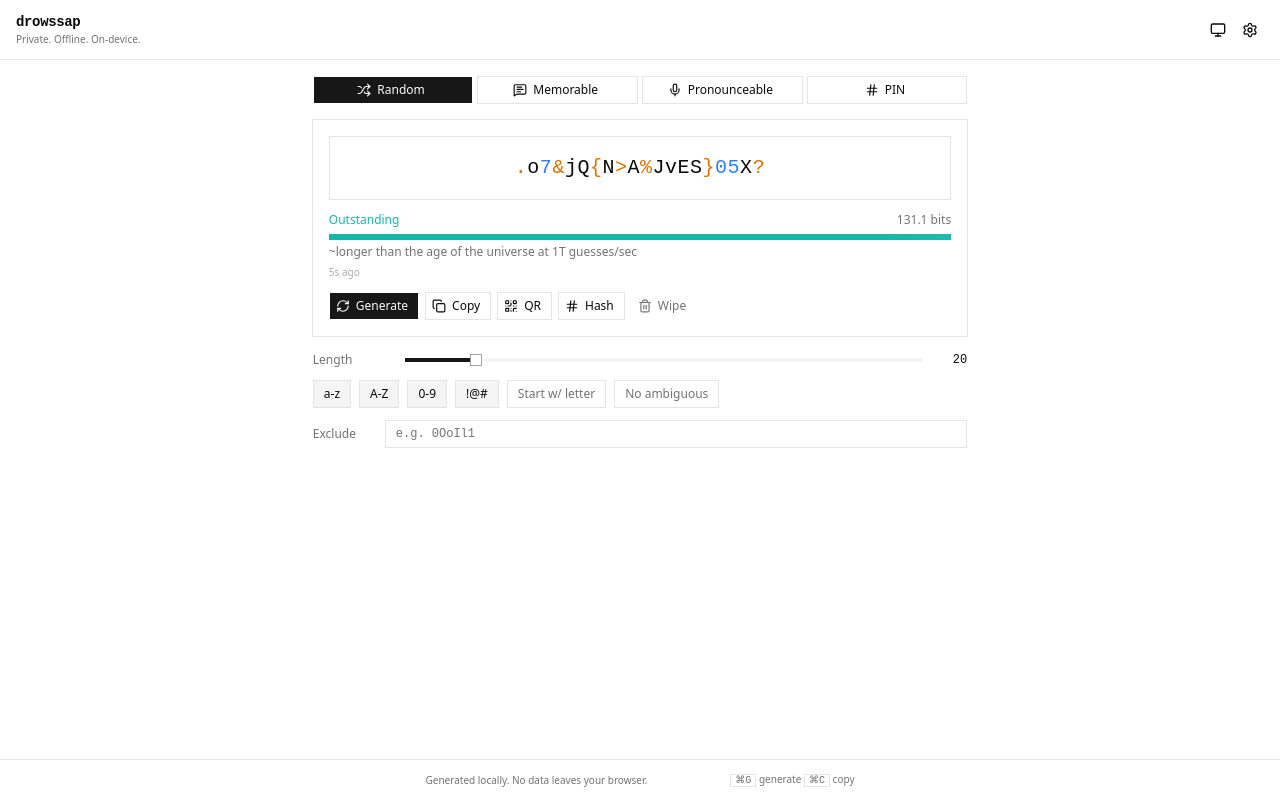
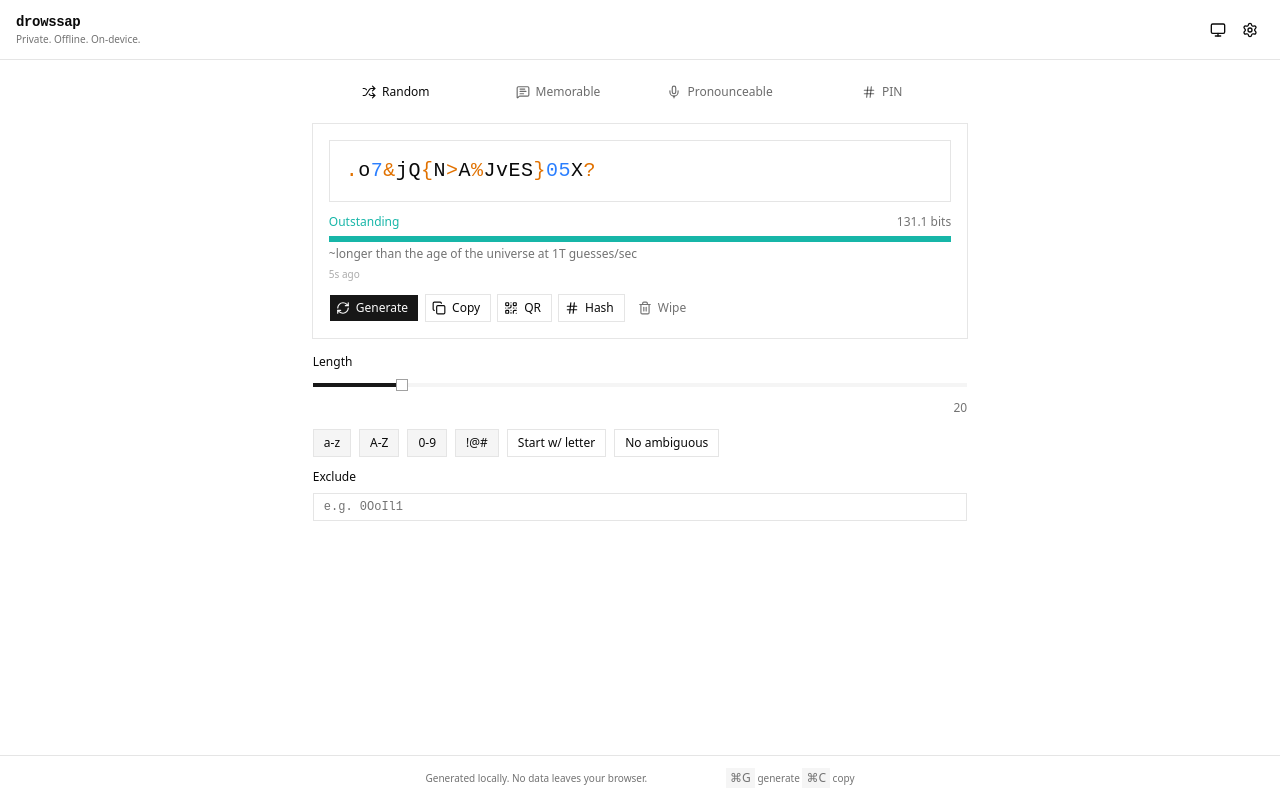
Before and after one commit to JMRBDev/drowssap, a React (Vite) app: page / in a window 1280 px wide. Built offline with nearby package versions, Linux system fonts and the light colour scheme.

Commit message:
feat: update components with new UI elements and improve settings management

```diff
--- a/src/App.tsx
+++ b/src/App.tsx
@@ -15,6 +15,8 @@ import { HashModal } from "@/components/HashModal"
 import { SettingsSheet } from "@/components/SettingsSheet"
 import { Button } from "@/components/ui/button"
 import { Card, CardContent } from "@/components/ui/card"
+import { Kbd } from "@/components/ui/kbd"
+import { Alert } from "@/components/ui/alert"
 import { sharePassword } from "@/lib/share"
 import { playGenerateSound } from "@/lib/sound"
 import { validateCharsetOptions } from "@/lib/charsets"
@@ -36,11 +38,7 @@ import {
 
 export function App() {
   const { settings, updateSettings } = useSettings()
-  const {
-    activeResult,
-    generate,
-    clearActive,
-  } = useGenerator()
+  const { activeResult, generate, clearActive } = useGenerator()
   const { presets, addPreset, removePreset, updatePresetName } = usePresets()
   const { copied, copy, clearCopied } = useClipboard()
   const { hash, formattedHash, generateAndShow, clear: clearHash } = useHash()
@@ -215,7 +213,6 @@ export function App() {
               <div className="flex flex-col gap-1">
                 <StrengthBar
                   entropyBits={activeResult.entropyBits}
-                  mode={settings.mode}
                 />
                 <CrackTimeDisplay
                   crackTimeEstimate={activeResult.crackTimeEstimate}
@@ -253,9 +250,12 @@ export function App() {
                 {copied ? "Copied!" : "Copy"}
               </Button>
               {copyFailed ? (
-                <span className="self-center text-xs text-destructive">
+                <Alert
+                  variant="destructive"
+                  className="self-center px-2 py-1 text-xs"
+                >
                   {copyFailed}
-                </span>
+                </Alert>
               ) : null}
               {activeResult && (
                 <>
@@ -313,9 +313,7 @@ export function App() {
         <div className="mx-auto flex max-w-[75ch] items-center justify-between text-[10px] text-muted-foreground">
           <span>Generated locally. No data leaves your browser.</span>
           <span>
-            <kbd className="rounded-none border px-1 font-mono">⌘G</kbd>{" "}
-            generate{" "}
-            <kbd className="rounded-none border px-1 font-mono">⌘C</kbd> copy
+            <Kbd>⌘G</Kbd> generate <Kbd>⌘C</Kbd> copy
           </span>
         </div>
       </footer>
--- a/src/components/HashModal.tsx
+++ b/src/components/HashModal.tsx
@@ -6,6 +6,7 @@ import {
   DialogDescription,
 } from "@/components/ui/dialog"
 import { Button } from "@/components/ui/button"
+import { Skeleton } from "@/components/ui/skeleton"
 import { Copy, Check } from "lucide-react"
 import { useState, useCallback } from "react"
 
@@ -51,9 +52,7 @@ export function HashModal({
               {formattedHash}
             </div>
           ) : (
-            <div className="text-sm text-muted-foreground">
-              Generating hash...
-            </div>
+            <Skeleton className="h-16 w-full" />
           )}
           <div className="flex items-center justify-between">
             <p className="text-xs text-muted-foreground">
--- a/src/components/ModeSelector.tsx
+++ b/src/components/ModeSelector.tsx
@@ -1,5 +1,4 @@
-import { Button } from "@/components/ui/button"
-import { cn } from "@/lib/utils"
+import { Tabs, TabsList, TabsTrigger } from "@/components/ui/tabs"
 import type { GeneratorMode } from "@/lib/types"
 import { isWordlistAvailable } from "@/lib/generator/memorable"
 import { Shuffle, MessageSquareText, Mic, Hash } from "lucide-react"
@@ -39,33 +38,24 @@ export function ModeSelector({
   className,
 }: ModeSelectorProps) {
   return (
-    <div
-      className={cn("flex flex-col gap-1", className)}
-      role="radiogroup"
-      aria-label="Password mode"
+    <Tabs
+      value={activeMode}
+      onValueChange={(v) => onModeChange(v as GeneratorMode)}
+      className={className}
     >
-      <div className="flex gap-1">
+      <TabsList className="w-full bg-background">
         {MODES.map(({ mode, label, icon: Icon, disabled, disabledReason }) => (
-          <Button
+          <TabsTrigger
             key={mode}
-            variant={activeMode === mode ? "default" : "outline"}
-            size="sm"
-            className={cn(
-              "flex-1 gap-1.5",
-              activeMode === mode && "shadow-none",
-              disabled && "opacity-50"
-            )}
-            onClick={() => !disabled && onModeChange(mode)}
+            value={mode}
             disabled={disabled}
-            role="radio"
-            aria-checked={activeMode === mode}
             title={disabledReason}
           >
             <Icon className="size-3.5" data-icon="inline-start" />
             <span className="hidden sm:inline">{label}</span>
-          </Button>
+          </TabsTrigger>
         ))}
-      </div>
-    </div>
+      </TabsList>
+    </Tabs>
   )
 }
--- a/src/components/PasswordDisplay.tsx
+++ b/src/components/PasswordDisplay.tsx
@@ -82,18 +82,20 @@ export function PasswordDisplay({
   return (
     <div
       className={cn(
-        "flex min-h-16 items-center justify-center rounded-none border border-border bg-background px-4 py-3 font-mono text-xl leading-relaxed tracking-wide break-all transition-colors",
+        "overflow-x-auto border bg-background py-4 font-mono text-xl tracking-wide",
         className
       )}
       role="textbox"
       aria-label="Generated password"
       aria-readonly="true"
     >
-      {segments.map(({ char, type, key }) => (
-        <span key={key} className={cn(CHAR_COLORS[type])}>
-          {char === " " ? "\u00A0" : char}
-        </span>
-      ))}
+      <div className="flex w-max items-center justify-center px-4">
+        {segments.map(({ char, type, key }) => (
+          <span key={key} className={cn(CHAR_COLORS[type])}>
+            {char === " " ? "\u00A0" : char}
+          </span>
+        ))}
+      </div>
       {compositionDescription ? (
         <span className="sr-only">{compositionDescription}</span>
       ) : null}
--- a/src/components/QuickControls.tsx
+++ b/src/components/QuickControls.tsx
@@ -1,6 +1,14 @@
 import { Slider } from "@/components/ui/slider"
 import { Input } from "@/components/ui/input"
 import { ToggleGroup, ToggleGroupItem } from "@/components/ui/toggle-group"
+import { Toggle } from "@/components/ui/toggle"
+import { Alert } from "@/components/ui/alert"
+import {
+  Field,
+  FieldLabel,
+  FieldContent,
+  FieldDescription,
+} from "@/components/ui/field"
 import { cn } from "@/lib/utils"
 import type { Settings } from "@/lib/types"
 import { validateCharsetOptions } from "@/lib/charsets"
@@ -59,22 +67,21 @@ function SliderControl({
   onChange: (value: number) => void
 }) {
   return (
-    <div className="flex items-center gap-3">
-      <span className="w-20 shrink-0 text-xs text-muted-foreground">
-        {label}
-      </span>
+    <Field className="items-center gap-3">
+      <FieldLabel>{label}</FieldLabel>
+      <FieldContent>
         <Slider
           value={[value]}
           min={min}
           max={max}
           step={1}
           onValueChange={([v]) => onChange(v)}
-        className="flex-1"
         />
-      <span className="w-8 text-right font-mono text-xs tabular-nums">
+      </FieldContent>
+      <FieldDescription className="text-end tabular-nums">
         {value}
-      </span>
-    </div>
+      </FieldDescription>
+    </Field>
   )
 }
 
@@ -105,68 +112,93 @@ function RandomControls({
         onChange={(v) => onSettingsChange({ random: { ...s, length: v } })}
       />
       {!validation.valid && (
-        <div className="rounded-none border border-destructive/30 bg-destructive/5 px-3 py-2 text-xs text-destructive">
+        <Alert variant="destructive" className="px-3 py-2 text-xs">
           {validation.warnings.join(". ")}
-        </div>
+        </Alert>
       )}
       <div className="flex flex-wrap gap-2">
-        <ButtonToggle
-          label="a-z"
+        <Toggle
+          variant="outline"
+          size="sm"
           pressed={s.includeLower}
           onPressedChange={(v) =>
             onSettingsChange({ random: { ...s, includeLower: v } })
           }
-        />
-        <ButtonToggle
-          label="A-Z"
+        >
+          a-z
+        </Toggle>
+        <Toggle
+          variant="outline"
+          size="sm"
           pressed={s.includeUpper}
           onPressedChange={(v) =>
             onSettingsChange({ random: { ...s, includeUpper: v } })
           }
-        />
-        <ButtonToggle
-          label="0-9"
+        >
+          A-Z
+        </Toggle>
+        <Toggle
+          variant="outline"
+          size="sm"
           pressed={s.includeNumbers}
           onPressedChange={(v) =>
             onSettingsChange({ random: { ...s, includeNumbers: v } })
           }
-        />
-        <ButtonToggle
-          label="!@#"
+        >
+          0-9
+        </Toggle>
+        <Toggle
+          variant="outline"
+          size="sm"
           pressed={s.includeSymbols}
           onPressedChange={(v) =>
             onSettingsChange({ random: { ...s, includeSymbols: v } })
           }
-        />
-        <ButtonToggle
-          label="Start w/ letter"
+        >
+          !@#
+        </Toggle>
+        <Toggle
+          variant="outline"
+          size="sm"
           pressed={s.startWithLetter}
           disabled={!canStartWithLetter}
           onPressedChange={(v) =>
             onSettingsChange({ random: { ...s, startWithLetter: v } })
           }
-        />
-        <ButtonToggle
-          label="No ambiguous"
+        >
+          Start w/ letter
+        </Toggle>
+        <Toggle
+          variant="outline"
+          size="sm"
           pressed={s.excludeAmbiguous}
           onPressedChange={(v) =>
             onSettingsChange({ random: { ...s, excludeAmbiguous: v } })
           }
-        />
+        >
+          No ambiguous
+        </Toggle>
       </div>
       {!canStartWithLetter && (
         <p className="text-[11px] text-muted-foreground">
           Enable lowercase or uppercase letters to use start-with-letter.
         </p>
       )}
-      <InlineInputRow
-        label="Exclude"
+      <Field>
+        <FieldLabel>Exclude</FieldLabel>
+        <FieldContent>
+          <Input
             value={s.customExclusions}
-        onChange={(value) =>
-          onSettingsChange({ random: { ...s, customExclusions: value } })
-        }
+            onChange={(event) => {
+              onSettingsChange({
+                random: { ...s, customExclusions: event.target.value },
+              })
+            }}
             placeholder="e.g. 0OoIl1"
+            className="h-7 font-mono text-xs"
           />
+        </FieldContent>
+      </Field>
     </>
   )
 }
@@ -212,7 +244,7 @@ function MemorableControls({
           </ToggleGroup>
         </div>
         <div className="flex items-center gap-1.5">
-          <span className="text-xs text-muted-foreground">Sep:</span>
+          <span className="text-xs text-muted-foreground">Separator:</span>
           <ToggleGroup
             type="single"
             value={s.separator}
@@ -237,29 +269,40 @@ function MemorableControls({
             <ToggleGroupItem value="space">⎵</ToggleGroupItem>
             <ToggleGroupItem value="dot">.</ToggleGroupItem>
             <ToggleGroupItem value="underscore">_</ToggleGroupItem>
-            <ToggleGroupItem value="custom">...</ToggleGroupItem>
+            <ToggleGroupItem value="custom">Custom</ToggleGroupItem>
           </ToggleGroup>
         </div>
-        <ButtonToggle
-          label="Leet"
+        <Toggle
+          variant="outline"
+          size="sm"
           pressed={s.leet}
           onPressedChange={(v) =>
             onSettingsChange({ memorable: { ...s, leet: v } })
           }
-        />
+        >
+          L33t syntax
+        </Toggle>
       </div>
       {s.separator === "custom" && (
-        <InlineInputRow
-          label="Custom sep"
+        <Field>
+          <FieldLabel>Custom separator</FieldLabel>
+          <FieldContent>
+            <Input
               value={s.customSeparator}
-          onChange={(value) =>
+              onChange={(event) => {
                 onSettingsChange({
-              memorable: { ...s, customSeparator: value.slice(0, 8) },
+                  memorable: {
+                    ...s,
+                    customSeparator: event.target.value.slice(0, 8),
+                  },
                 })
-          }
+              }}
               placeholder="Custom (max 8)"
               maxLength={8}
+              className="h-7 font-mono text-xs"
             />
+          </FieldContent>
+        </Field>
       )}
     </>
   )
@@ -307,36 +350,51 @@ function PronounceableControls({
             <ToggleGroupItem value="mixed">AbC</ToggleGroupItem>
           </ToggleGroup>
         </div>
-        <ButtonToggle
-          label="Numbers"
+        <Toggle
+          variant="outline"
+          size="sm"
           pressed={s.includeNumbers}
           onPressedChange={(v) =>
             onSettingsChange({ pronounceable: { ...s, includeNumbers: v } })
           }
-        />
-        <ButtonToggle
-          label="Symbols"
+        >
+          Numbers
+        </Toggle>
+        <Toggle
+          variant="outline"
+          size="sm"
           pressed={s.includeSymbols}
           onPressedChange={(v) =>
             onSettingsChange({ pronounceable: { ...s, includeSymbols: v } })
           }
-        />
-        <ButtonToggle
-          label="No ambiguous"
+        >
+          Symbols
+        </Toggle>
+        <Toggle
+          variant="outline"
+          size="sm"
           pressed={s.excludeAmbiguous}
           onPressedChange={(v) =>
             onSettingsChange({ pronounceable: { ...s, excludeAmbiguous: v } })
           }
-        />
+        >
+          No ambiguous
+        </Toggle>
       </div>
-      <InlineInputRow
-        label="Exclude"
+      <Field>
+        <FieldLabel>Exclude</FieldLabel>
+        <FieldContent>
+          <Input
             value={s.customExclusions}
-        onChange={(value) =>
-          onSettingsChange({ pronounceable: { ...s, customExclusions: value } })
-        }
+            onChange={(event) => {
+              onSettingsChange({
+                pronounceable: { ...s, customExclusions: event.target.value },
+              })
+            }}
             placeholder="e.g. 0OoIl1"
           />
+        </FieldContent>
+      </Field>
     </>
   )
 }
@@ -359,63 +417,3 @@ function PinControls({
     />
   )
 }
-
-function InlineInputRow({
-  label,
-  value,
-  onChange,
-  placeholder,
-  maxLength,
-}: {
-  label: string
-  value: string
-  onChange: (value: string) => void
-  placeholder: string
-  maxLength?: number
-}) {
-  return (
-    <div className="flex items-center gap-2">
-      <span className="w-16 shrink-0 text-xs text-muted-foreground">
-        {label}
-      </span>
-      <Input
-        value={value}
-        onChange={(e) => onChange(e.target.value)}
-        placeholder={placeholder}
-        className="h-7 font-mono text-xs"
-        maxLength={maxLength}
-      />
-    </div>
-  )
-}
-
-function ButtonToggle({
-  label,
-  pressed,
-  disabled = false,
-  onPressedChange,
-}: {
-  label: string
-  pressed: boolean
-  disabled?: boolean
-  onPressedChange: (pressed: boolean) => void
-}) {
-  return (
-    <button
-      type="button"
-      role="switch"
-      aria-checked={pressed}
-      disabled={disabled}
-      onClick={() => onPressedChange(!pressed)}
-      className={cn(
-        "inline-flex h-7 items-center justify-center border px-2.5 text-xs font-medium transition-all select-none",
-        pressed
-          ? "border-input bg-muted text-foreground"
-          : "border-border bg-background text-muted-foreground hover:bg-muted/50 hover:text-foreground",
-        disabled && "pointer-events-none opacity-50"
-      )}
-    >
-      {label}
-    </button>
-  )
-}
--- a/src/components/StrengthBar.tsx
+++ b/src/components/StrengthBar.tsx
@@ -1,25 +1,17 @@
 import { cn } from "@/lib/utils"
+import { Progress } from "@/components/ui/progress"
 import { getStrengthTier } from "@/lib/strength"
-import type { GeneratorMode } from "@/lib/types"
 
 type StrengthBarProps = {
   entropyBits: number
-  mode?: GeneratorMode
   className?: string
-}
-
-const METHODOLOGY_HINTS: Partial<Record<GeneratorMode, string>> = {
-  memorable: "Entropy based on 7,776-word EFF list (log2(7776) × words)",
-  pronounceable: "Entropy approximates CV/CVC syllable state space",
 }
 
 export function StrengthBar({
   entropyBits,
-  mode,
   className,
 }: StrengthBarProps) {
   const tier = getStrengthTier(entropyBits)
-  const methodologyHint = mode ? METHODOLOGY_HINTS[mode] : undefined
 
   return (
     <div className={cn("space-y-1.5", className)}>
@@ -31,32 +23,12 @@ export function StrengthBar({
           {entropyBits.toFixed(1)} bits
         </span>
       </div>
-      <div
-        className="relative h-1.5 w-full overflow-hidden rounded-none bg-muted"
-        role="progressbar"
-        aria-valuenow={tier.percent}
-        aria-valuemin={0}
-        aria-valuemax={100}
+      <Progress
+        value={tier.percent}
+        className="h-1.5 **:data-[slot=progress-indicator]:bg-(--tier-color)"
         aria-label={`${tier.label} — ${entropyBits.toFixed(1)} bits of entropy`}
-      >
-        <div
-          className="relative h-full overflow-hidden transition-all duration-500"
-          style={{
-            width: `${tier.percent}%`,
-            backgroundColor: tier.color,
-          }}
-        >
-          <div
-            aria-hidden="true"
-            className="strength-bar-shine pointer-events-none absolute inset-y-0 w-1/2"
-          />
-        </div>
-      </div>
-      {methodologyHint ? (
-        <p className="text-[10px] text-muted-foreground/80">
-          {methodologyHint}
-        </p>
-      ) : null}
+        style={{ "--tier-color": tier.color } as React.CSSProperties}
+      />
     </div>
   )
 }
```
Also changed, not shown: src/components/SettingsSheet.tsx (+98 -101 lines), src/hooks/useSettings.ts (+6 -3 lines), 1 other file (tests, documents, lock files or other folders). Lines whose indentation alone changed are shown as unchanged.
